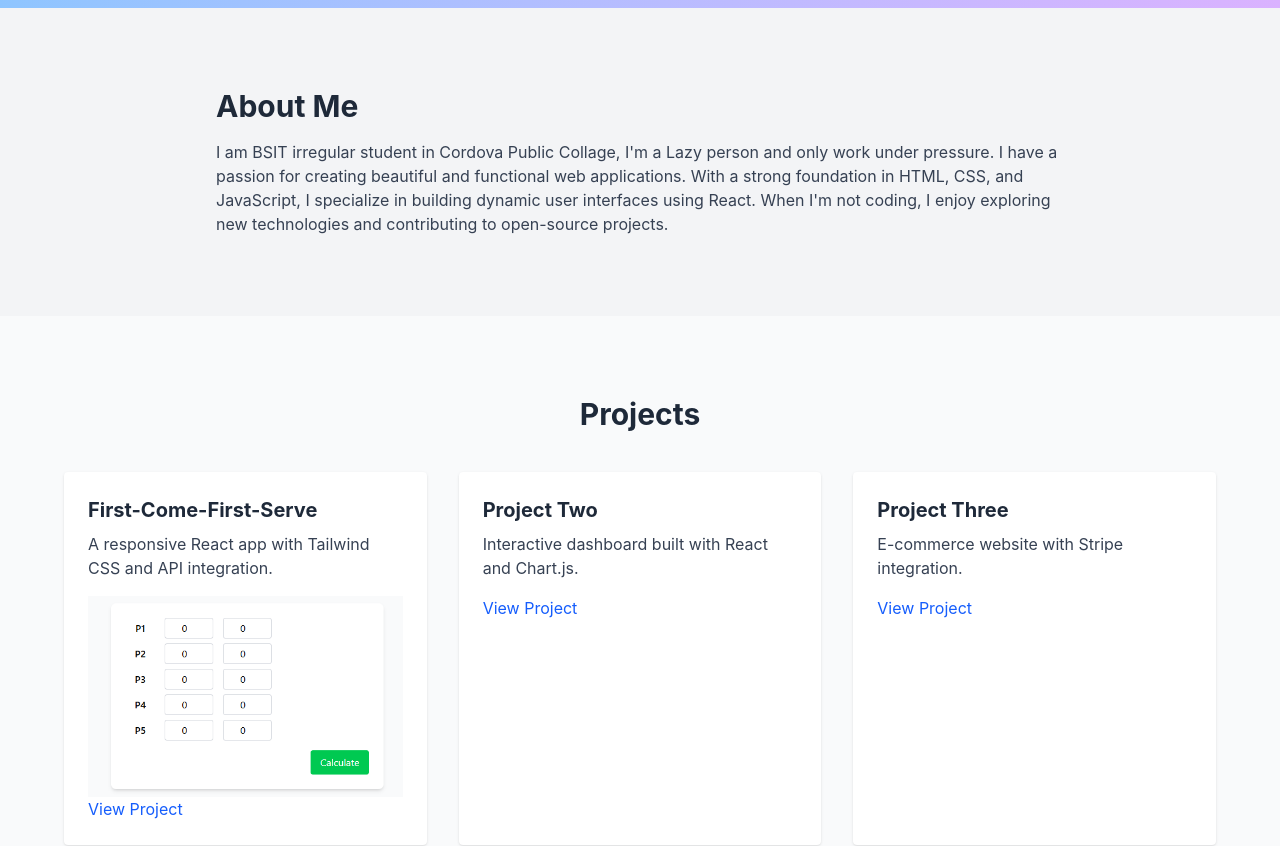
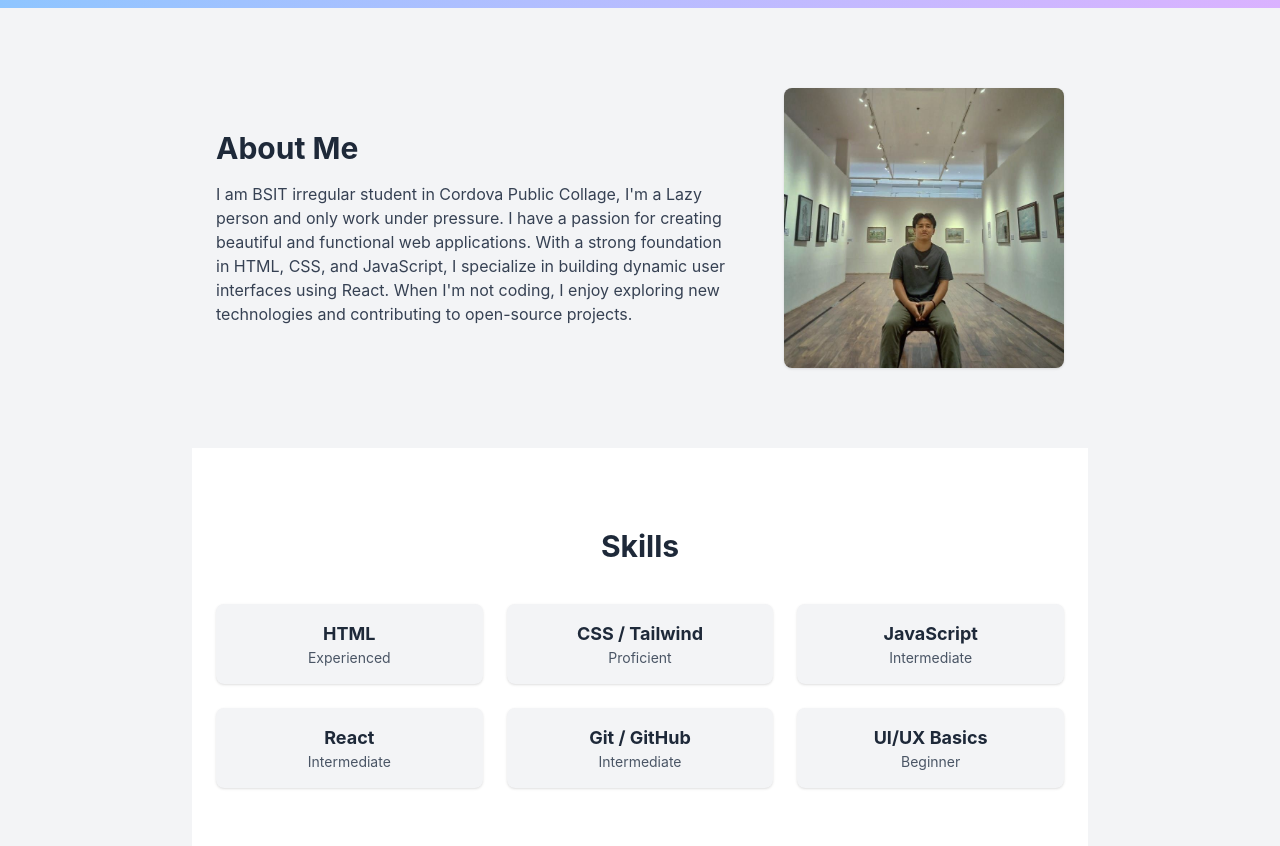
Before and after one commit to gave717/MyPortfolio, a React (Vite) app: page / in a window 1280 px wide. Shown: the part 520-1366 px from the top of the page. Built offline with nearby package versions, Linux system fonts and the light colour scheme.

Commit message:
updated version

```diff
--- a/src/App.jsx
+++ b/src/App.jsx
@@ -1,5 +1,6 @@
 import React from 'react';
 import firstcomefirstserve from './assets/first-come-first-serve.png';
+import mypicture from './assets/mypicture.jpg';
 
 const App = () => {
   return (
@@ -7,10 +8,11 @@ const App = () => {
 
       {/* Header */}
       <header className="bg-white shadow-md p-6 flex justify-between items-center sticky top-0 z-50">
-        <h1 className="text-2xl font-bold">John Dela Cerna</h1>
+        <h1 className="text-2xl font-bold">Gave Dela Cerna</h1>
         <nav>
           <ul className="flex gap-6">
             <li><a href="#about" className="hover:text-blue-600">About</a></li>
+             <li><a href="#skills" className="hover:text-blue-600">Skills</a></li>
             <li><a href="#projects" className="hover:text-blue-600">Projects</a></li>
             <li><a href="#contact" className="hover:text-blue-600">Contact</a></li>
           </ul>
@@ -31,13 +33,68 @@ const App = () => {
         </a>
       </section>
 
-      {/* About Section */}
-      <section id="about" className="py-20 px-6 max-w-4xl mx-auto">
-        <h3 className="text-3xl font-bold mb-4">About Me</h3>
-        <p className="text-gray-700">
-          I am BSIT irregular student in Cordova Public Collage, I'm a Lazy person and only work under pressure. I have a passion for creating beautiful and functional web applications. With a strong foundation in HTML, CSS, and JavaScript, I specialize in building dynamic user interfaces using React. When I'm not coding, I enjoy exploring new technologies and contributing to open-source projects.
-        </p>
-      </section>
+
+
+    {/* Left Side Text */}
+      <section id= "about"className="py-20 px-6 max-w-4xl mx-auto">
+  <div className="flex items-center gap-8">
+
+    <div className="flex-1">
+      <h3 className="text-3xl font-bold mb-4">About Me</h3>
+      <p className="text-gray-700">
+       I am BSIT irregular student in Cordova Public Collage, I'm a Lazy person and only work under pressure. I have a passion for creating beautiful and functional web applications. With a strong foundation in HTML, CSS, and JavaScript, I specialize in building dynamic user interfaces using React. When I'm not coding, I enjoy exploring new technologies and contributing to open-source projects.
+
+      </p>
+    </div>
+
+    {/* Right Side Image */}
+    <img
+      src={mypicture}
+      alt="mypicture"
+      className="w-70 h-70 object-cover rounded-lg shadow ml-6"
+    />
+
+  </div>
+</section>
+
+{/* Skills Section */}
+<section id="skills" className="py-20 px-6 bg-white max-w-4xl mx-auto">
+  <h3 className="text-3xl font-bold mb-10 text-center">Skills</h3>
+
+  <div className="grid grid-cols-2 md:grid-cols-3 gap-6 text-center">
+    <div className="p-4 bg-gray-100 rounded-lg shadow hover:shadow-lg transition">
+      <h4 className="font-bold text-lg">HTML</h4>
+      <p className="text-gray-600 text-sm">Experienced</p>
+    </div>
+
+    <div className="p-4 bg-gray-100 rounded-lg shadow hover:shadow-lg transition">
+      <h4 className="font-bold text-lg">CSS / Tailwind</h4>
+      <p className="text-gray-600 text-sm">Proficient</p>
+    </div>
+
+    <div className="p-4 bg-gray-100 rounded-lg shadow hover:shadow-lg transition">
+      <h4 className="font-bold text-lg">JavaScript</h4>
+      <p className="text-gray-600 text-sm">Intermediate</p>
+    </div>
+
+    <div className="p-4 bg-gray-100 rounded-lg shadow hover:shadow-lg transition">
+      <h4 className="font-bold text-lg">React</h4>
+      <p className="text-gray-600 text-sm">Intermediate</p>
+    </div>
+
+    <div className="p-4 bg-gray-100 rounded-lg shadow hover:shadow-lg transition">
+      <h4 className="font-bold text-lg">Git / GitHub</h4>
+      <p className="text-gray-600 text-sm">Intermediate</p>
+    </div>
+
+    <div className="p-4 bg-gray-100 rounded-lg shadow hover:shadow-lg transition">
+      <h4 className="font-bold text-lg">UI/UX Basics</h4>
+      <p className="text-gray-600 text-sm">Beginner</p>
+    </div>
+  </div>
+</section>
+
+
 
       {/* Projects Section */}
       <section id="projects" className="py-20 px-6 bg-gray-50">
```
Also changed, not shown: src/assets/mypicture.jpg (added).
